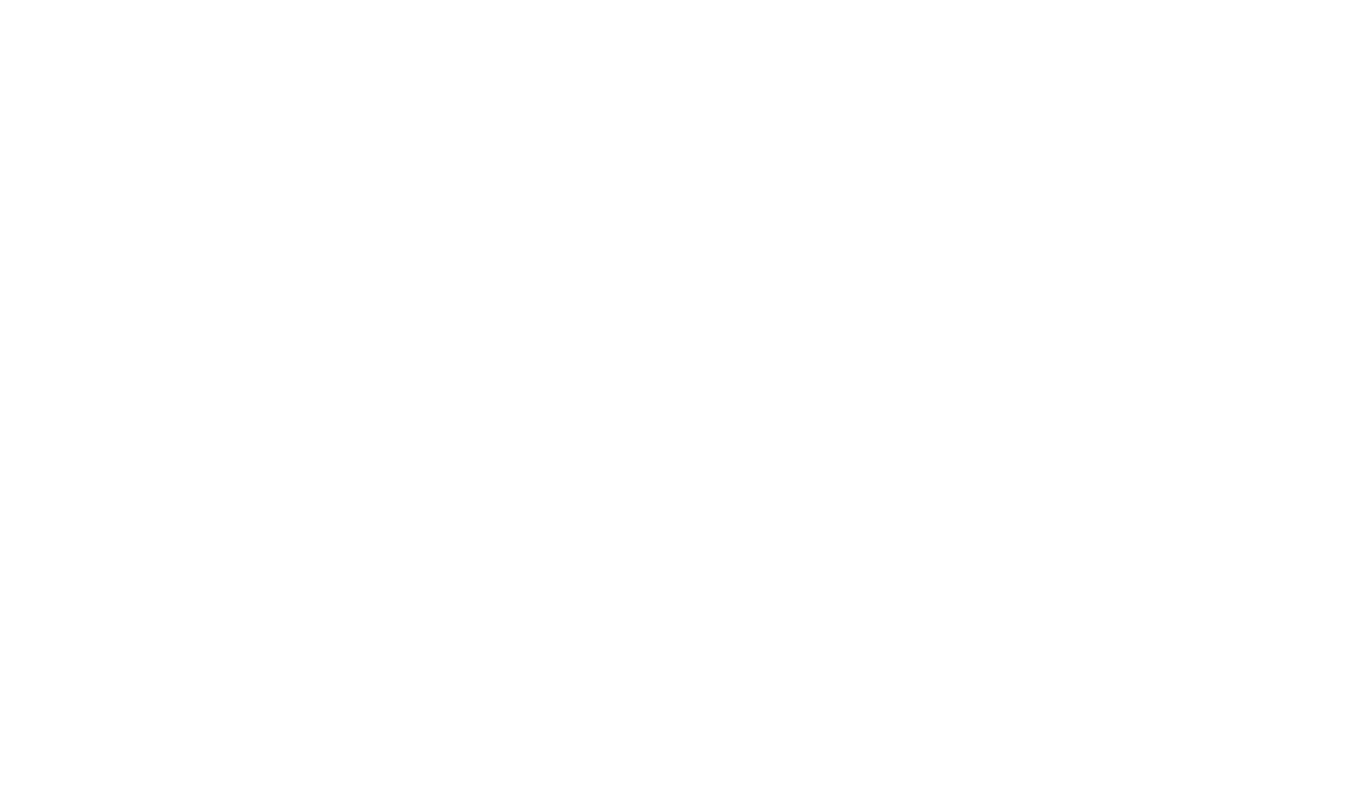
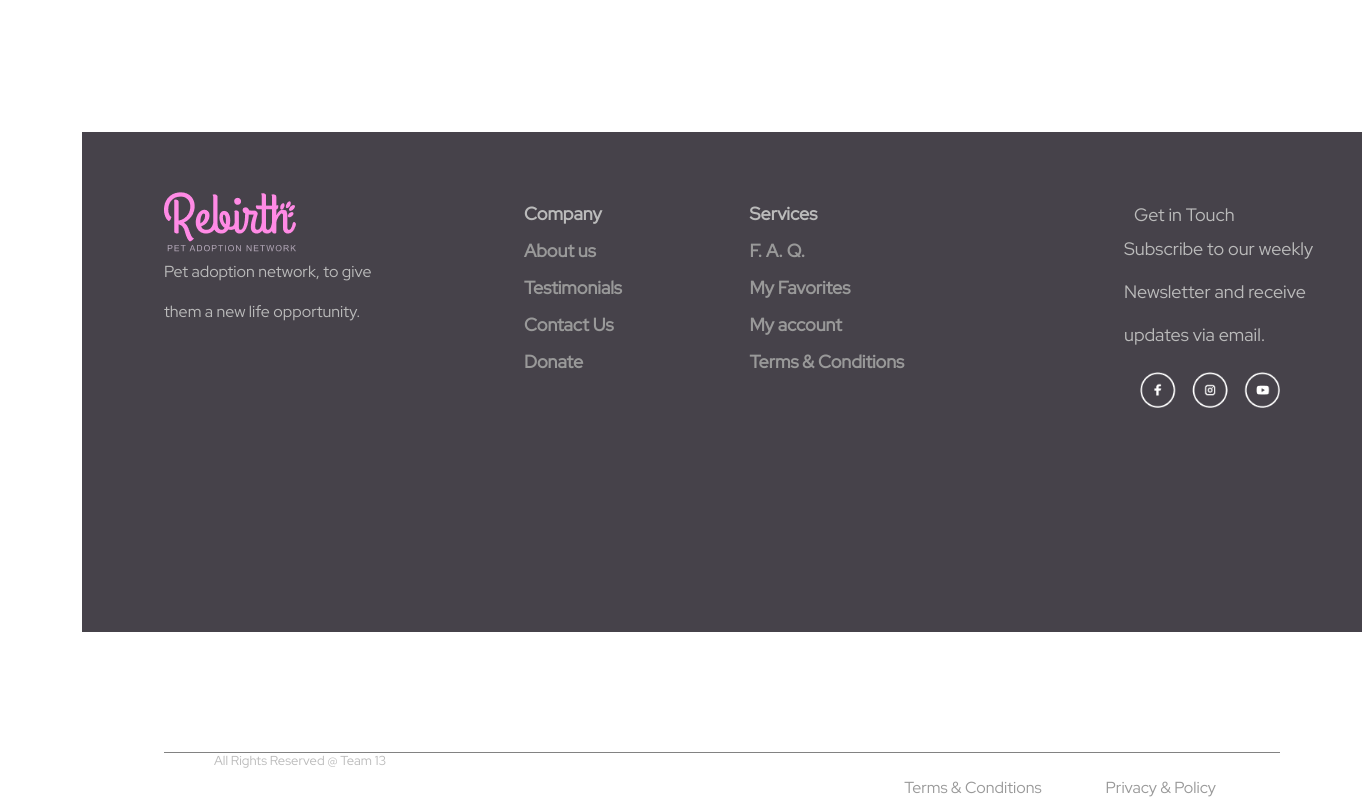
Before and after one commit to aaronstz/PF-Rebirth, a React (Create React App) app in the folder PF-Rebirth/client/: page /home in a window 1280 px wide. Shown: the part 758-1558 px from the top of the page, 1362 px wide, since content can reach past the window. Before the commit the page ends 1440 px from the top, so only its background shows below. Built offline with nearby package versions, Linux system fonts and the light colour scheme; a web font is replaced by a local one.

Commit message:
Footer actualizado

```diff
--- a/PF-Rebirth/client/src/Pages/Home.jsx
+++ b/PF-Rebirth/client/src/Pages/Home.jsx
@@ -5,6 +5,8 @@ import Col from "react-bootstrap/Col";
 import Cards from "../Components/Card/Card";
 import Paginations from "../Components/Pagination/Pagination";
 import Navbar from "../Components/Navbar/Navbar";
+import Footer from '../Components/Footer/Footer'
+
 
 function Home() {
   return (
@@ -23,6 +25,7 @@ function Home() {
       </Row>
       <br />
       <Paginations />
+      <Footer/>
     </Container>
   );
 }
--- a/PF-Rebirth/client/src/Pages/LandingPage.jsx
+++ b/PF-Rebirth/client/src/Pages/LandingPage.jsx
@@ -1,6 +1,5 @@
 import { Link } from "react-router-dom";
 
-import Footer from '../Components/Footer/Footer'
 
 
 export default function LandingPage(){
@@ -12,7 +11,6 @@ export default function LandingPage(){
             <Link to ='/home'>
                 <button>Enter</button>
             </Link>
-            <Footer/>
         </div>
     )
 }
```
